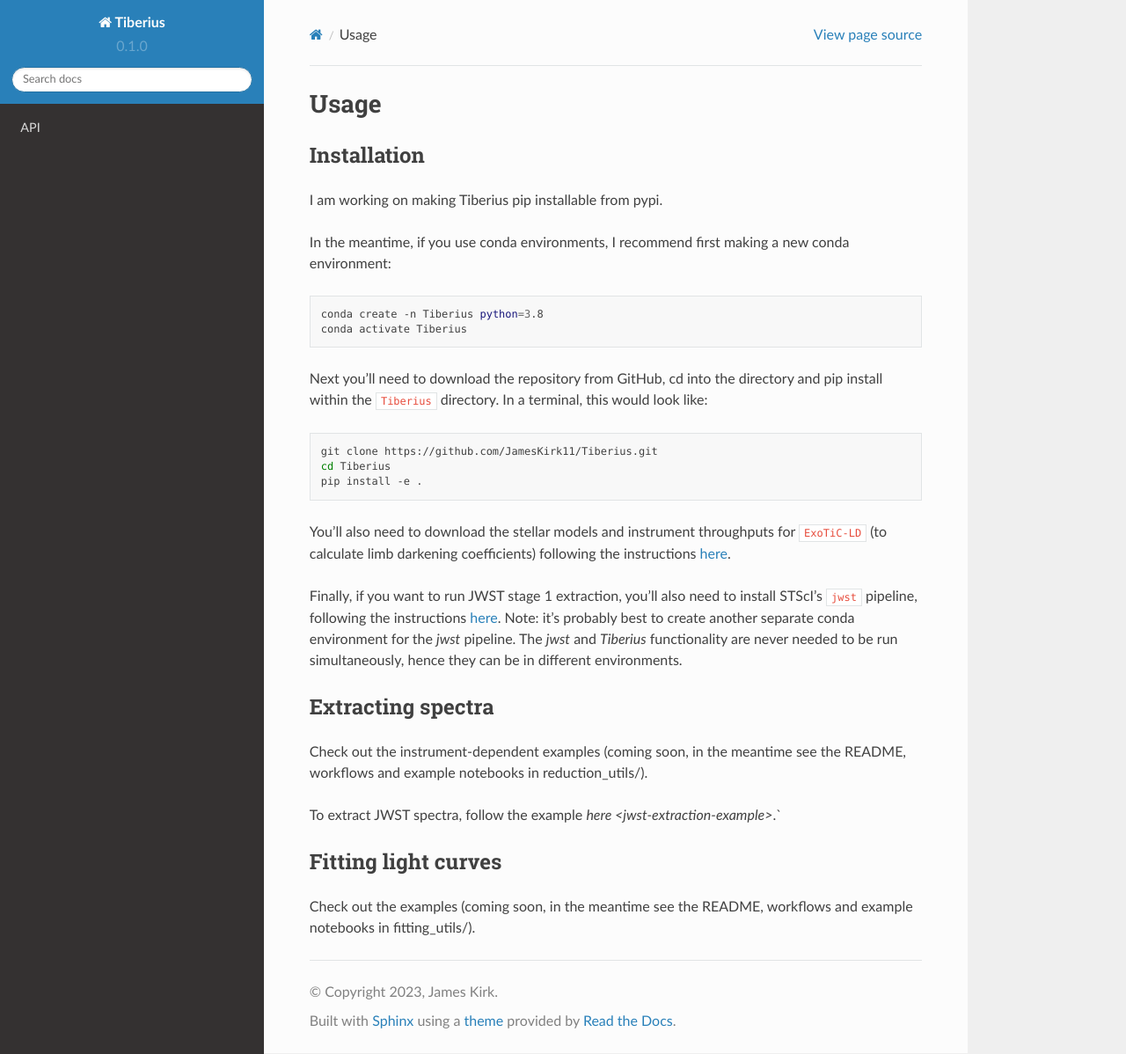
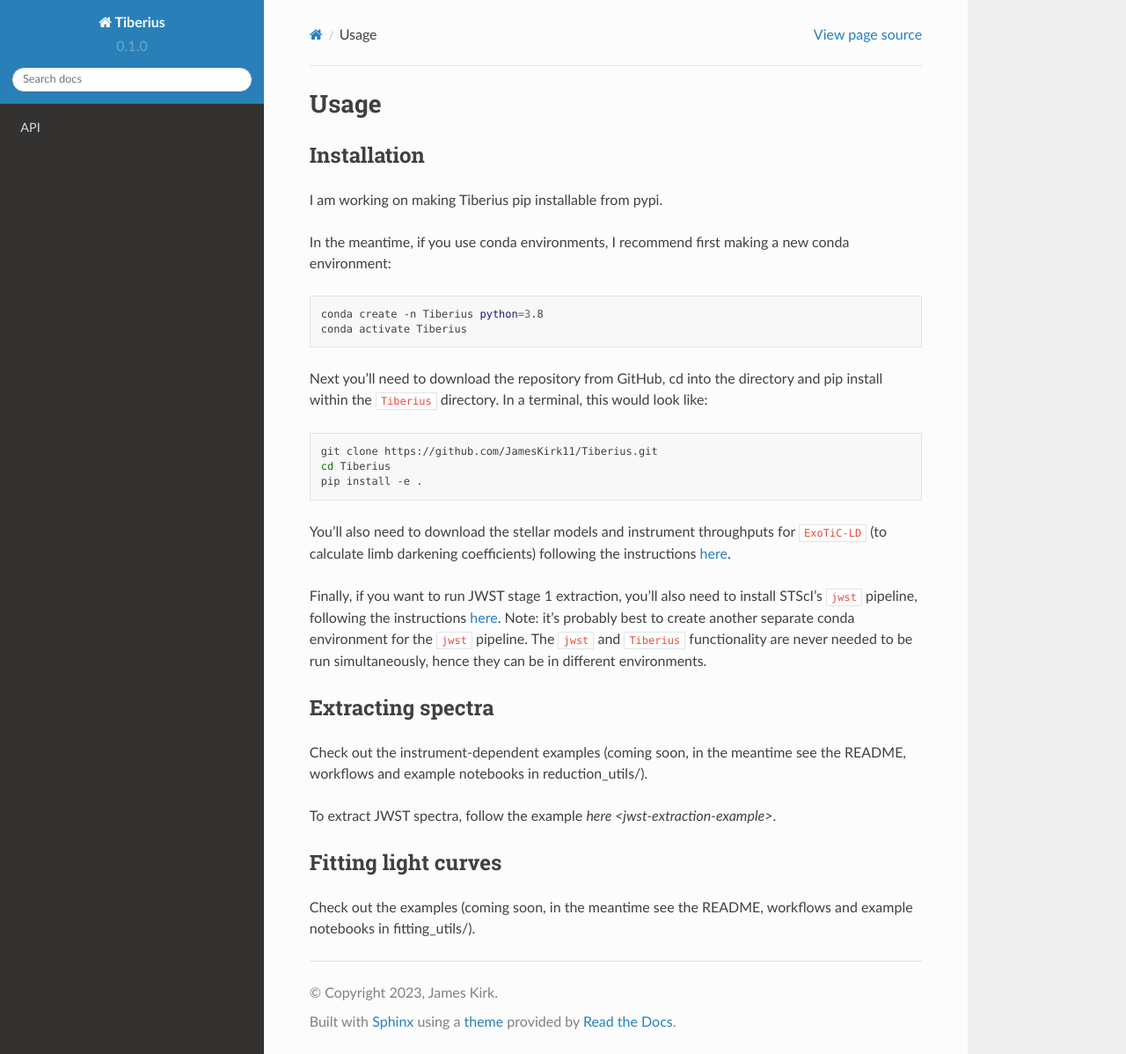
Before and after one commit to JamesKirk11/Tiberius, a Sphinx documentation site: the page built from docs/source/usage.rst, in a window 1280 px wide and 1198 px high. Shown: the whole window at 88% size. Built offline with Sphinx 7.4.7 and the Read the Docs theme 2.0.0, drawn with Linux system fonts in a browser that asks for light colours; pages that are not in the unit, such as notebooks, are missing from menus.

Commit message:
working on docs

```diff
--- a/docs/source/usage.rst
+++ b/docs/source/usage.rst
@@ -25,7 +25,7 @@
 
 You'll also need to download the stellar models and instrument throughputs for ``ExoTiC-LD`` (to calculate limb darkening coefficients) following the instructions `here <https://exotic-ld.readthedocs.io/en/latest/views/installation.html>`_.
 
-Finally, if you want to run JWST stage 1 extraction, you'll also need to install STScI's ``jwst`` pipeline, following the instructions `here <https://jwst-pipeline.readthedocs.io/en/latest/getting_started/install.html>`_. Note: it's probably best to create another separate conda environment for the `jwst` pipeline. The `jwst` and `Tiberius` functionality are never needed to be run simultaneously, hence they can be in different environments.
+Finally, if you want to run JWST stage 1 extraction, you'll also need to install STScI's ``jwst`` pipeline, following the instructions `here <https://jwst-pipeline.readthedocs.io/en/latest/getting_started/install.html>`_. Note: it's probably best to create another separate conda environment for the ``jwst`` pipeline. The ``jwst`` and ``Tiberius`` functionality are never needed to be run simultaneously, hence they can be in different environments.
 
 
 Extracting spectra
@@ -33,7 +33,7 @@
 
 Check out the instrument-dependent examples (coming soon, in the meantime see the README, workflows and example notebooks in reduction_utils/).
 
-To extract JWST spectra, follow the example `here <jwst-extraction-example>`.`
+To extract JWST spectra, follow the example `here <jwst-extraction-example>`.
 
 Fitting light curves
 ----------------
```
